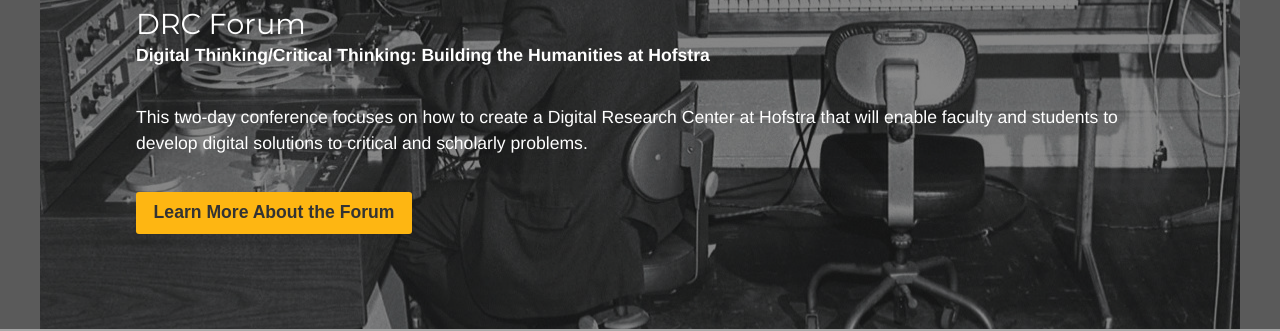
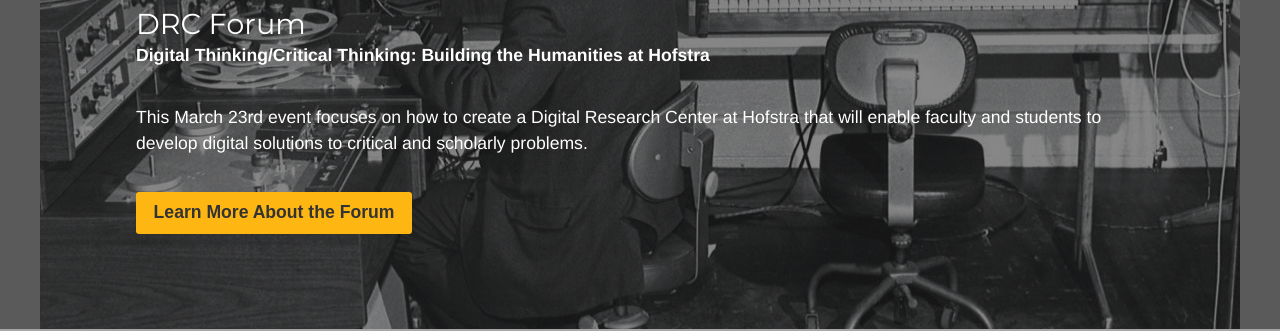
Before and after one commit to hofstra/drc, a Jekyll site: the page built from index.html, in a window 1280 px wide. Shown: the part 668-999 px from the top of the page. Built offline with Jekyll 4.4.1, drawn with Linux system fonts in a browser that asks for light colours; nearby versions of some CDN libraries.

Commit message:
Added date to blurb about the forum

```diff
--- a/_layouts/home.html
+++ b/_layouts/home.html
@@ -16,7 +16,7 @@
             <div class="hero-copy"><div class="hero-copy-inner"><div>
                 <h1>DRC Forum</h1>
                 <p class="subhead">Digital Thinking/Critical Thinking: Building the Humanities at Hofstra</p>
-                <p>This two-day conference focuses on how to create a Digital Research Center at Hofstra that will enable faculty and students to develop digital solutions to critical and scholarly problems.</p>
+                <p>This March 23rd event focuses on how to create a Digital Research Center at Hofstra that will enable faculty and students to develop digital solutions to critical and scholarly problems.</p>
                 <p><a href="/events/"><button>Learn More About the Forum</button></a></p>
             </div></div></div>
         </div>
```
